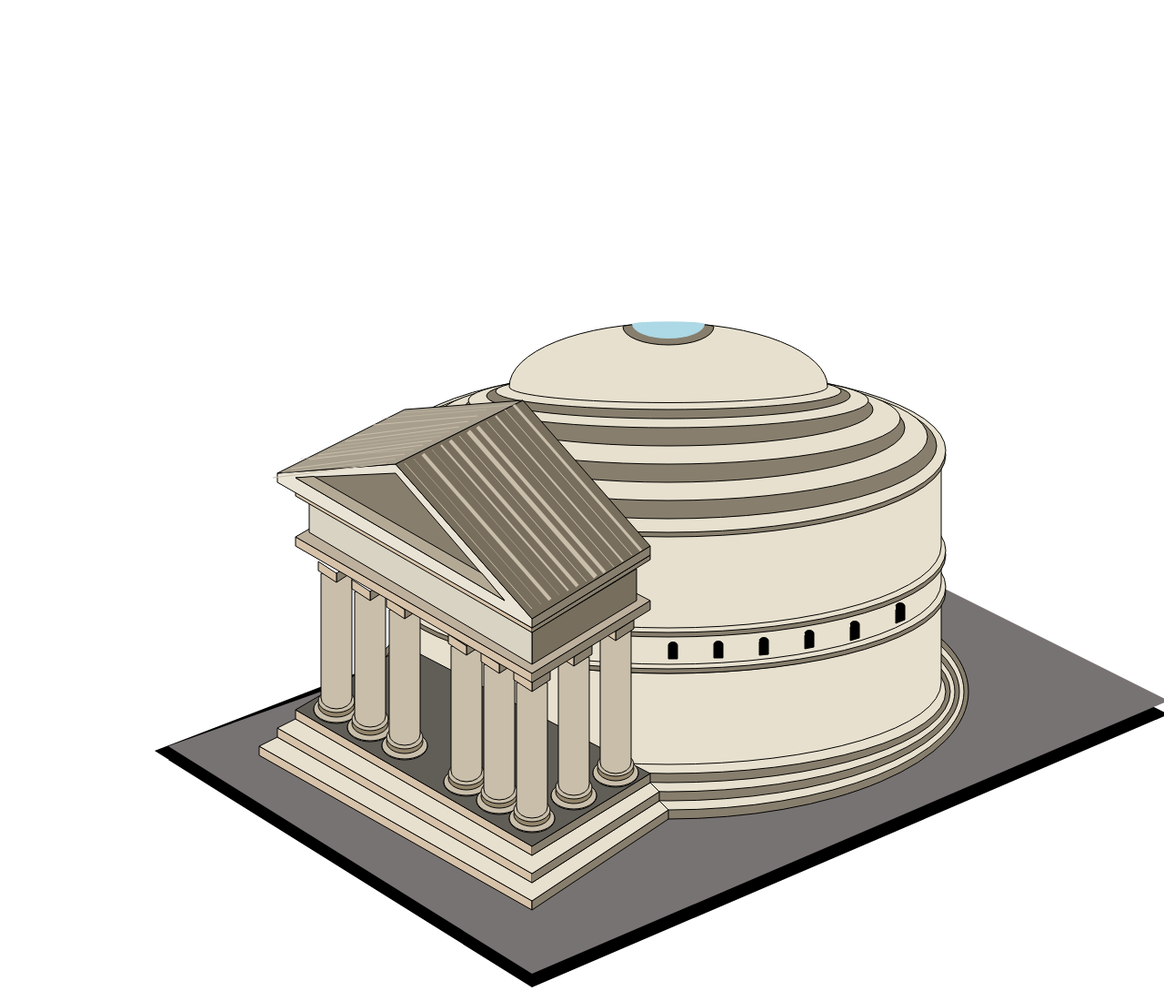
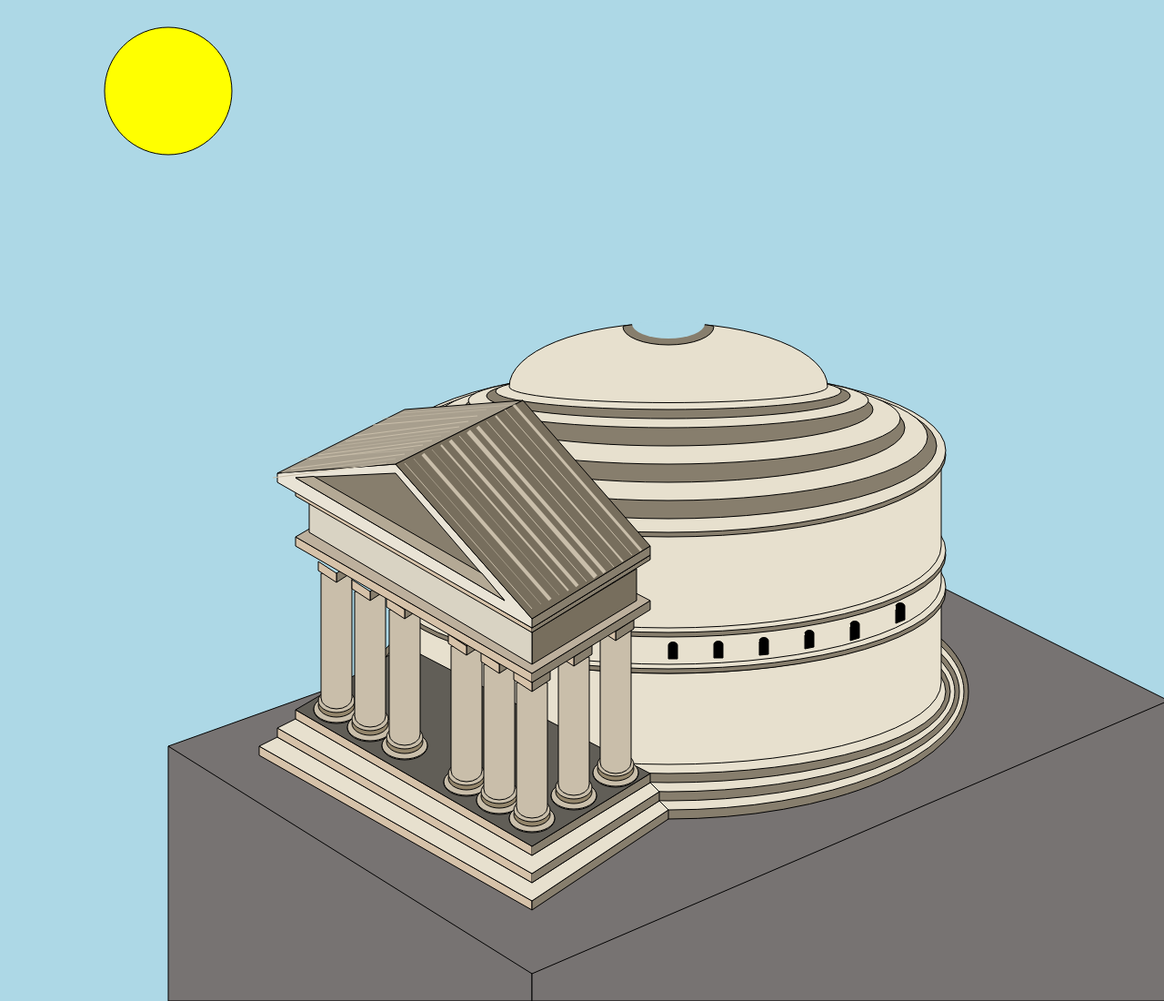
Before and after one commit to fasterrob/ITMPROJECT, a plain HTML site: page index.html in a window 1280 px wide. Shown: the whole page at 91% size. Drawn offline with nearby package versions, Linux system fonts and the light colour scheme.

Commit message:
เปลี่ยนใหญ่

```diff
--- a/index.html
+++ b/index.html
@@ -6,6 +6,7 @@
     <meta name="viewport" content="width=device-width, initial-scale=1.0">
     <title>Pantheon</title>
     <link rel="stylesheet" href="https://stackpath.bootstrapcdn.com/bootstrap/4.5.0/css/bootstrap.min.css" integrity="sha384-9aIt2nRpC12Uk9gS9baDl411NQApFmC26EwAOH8WgZl5MYYxFfc+NcPb1dKGj7Sk" crossorigin="anonymous">
+    <link rel="stylesheet" href="style.css">
 </head>
 
 
@@ -13,9 +14,9 @@
 
     <svg height="1100px " width="1200px ">
 
-  <path  fill="#000000 " d="M85,825 l400,250 l650,-300 l-400,-200 z "/>
-  <path  fill="#000000 " d="M100,835 l400,250 l700,-300 l-400,-200 z "/>
-  <path fill="#777372 " d="M100,820 l400,250 l700,-300 l-400,-200 z "/>
+  <path fill="#777372" stroke="black" d="M100,820 l0,280 l400,0 l0,-200 z"></path>
+  <path fill="#777372" stroke="black" d="M500,820 l0,280 l700,0 l0,-330 z"></path>
+  <path fill="#777372 " stroke="black" d="M100,820 l400,250 l700,-300 l-400,-200 z "/>
 
 <!--   หลังโดม -->
   <ellipse stroke="black " fill="rgb(135,126,109) " cx="650 " cy="760 " rx="330 " ry="140 " />
@@ -254,6 +255,10 @@
   <path fill=" " stroke="rgb(201,190,170) " stroke-width="1 " d="M340,509 l-125 16 "/>
 
 
+      <!-- ดาวของตกเเต่ง -->
+  <ellipse  fill="yellow" stroke="black " cx="100" cy="100" rx="70" ry="70"></ellipse>
+
+
 </svg>
 
 </body>
--- /dev/null
+++ b/style.css
@@ -0,0 +1,3 @@
+body {
+    background-color: lightblue;
+}
```
